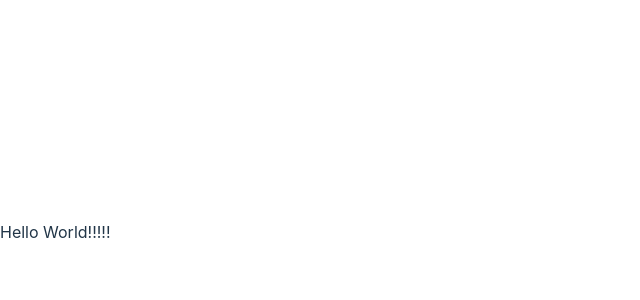
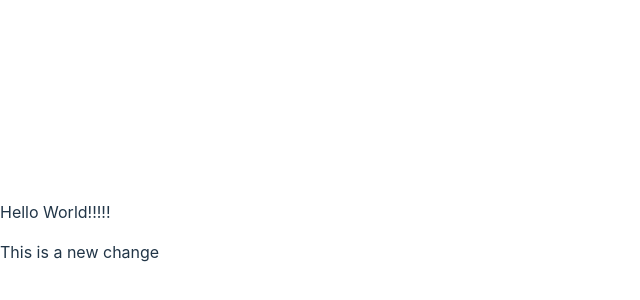
Before and after one commit to tarun-veeraraghavan-mv/jenkins-react-final, a React (Vite) app: page / in a window 1280 px wide. Shown: the part 168-468 px from the top of the page, without its empty margins (0-640 px from the left). Built offline with nearby package versions, Linux system fonts and the light colour scheme.

Commit message:
staging fixed

```diff
--- a/src/App.tsx
+++ b/src/App.tsx
@@ -1,5 +1,10 @@
 function App() {
-  return <div>Hello World!!!!!</div>;
+  return (
+    <div>
+      <p>Hello World!!!!!</p>
+      <p>This is a new change</p>
+    </div>
+  );
 }
 
 export default App;
```
